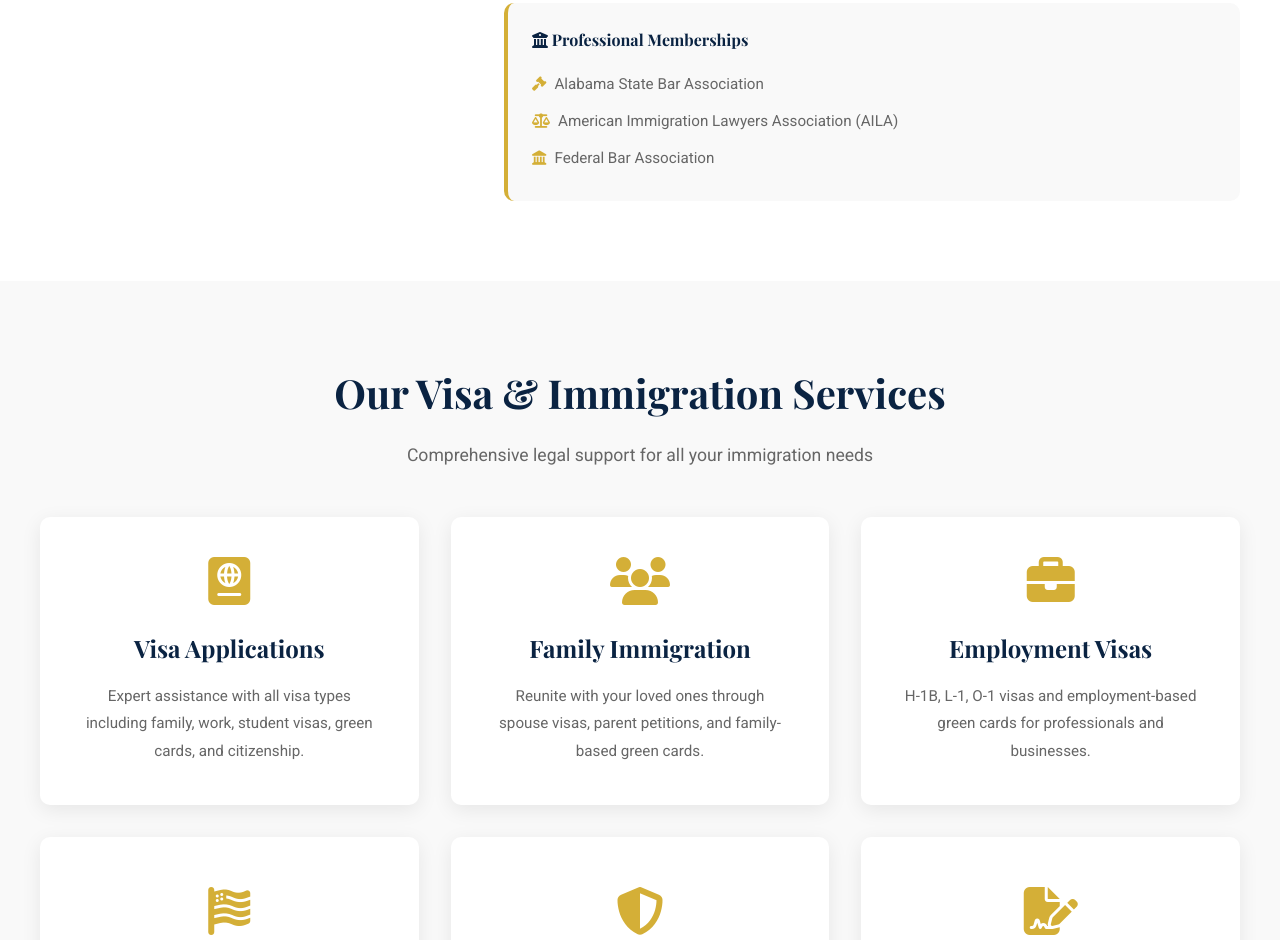
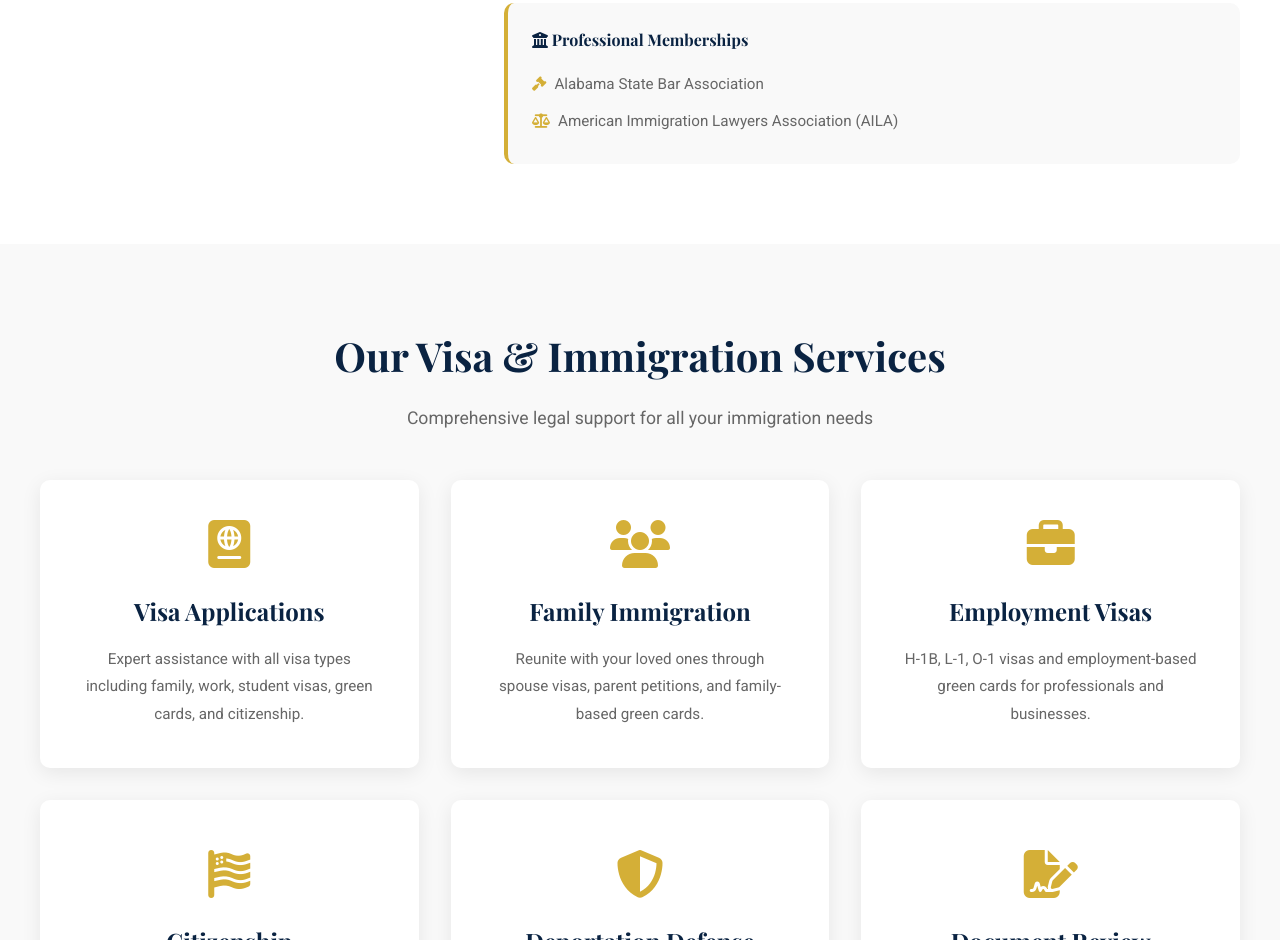
Before and after one commit to erodion4776/Azol-law-firm-, a website: page Index.html in a window 1280 px wide. Shown: the part 1487-2427 px from the top of the page. Drawn offline with nearby package versions, Linux system fonts and the light colour scheme.

Commit message:
Update Index.html

```diff
--- a/Index.html
+++ b/Index.html
@@ -365,7 +365,6 @@
                     <ul>
                         <li><i class="fas fa-gavel"></i> Alabama State Bar Association</li>
                         <li><i class="fas fa-balance-scale"></i> American Immigration Lawyers Association (AILA)</li>
-                        <li><i class="fas fa-landmark"></i> Federal Bar Association</li>
                     </ul>
                 </div>
             </div>
```
